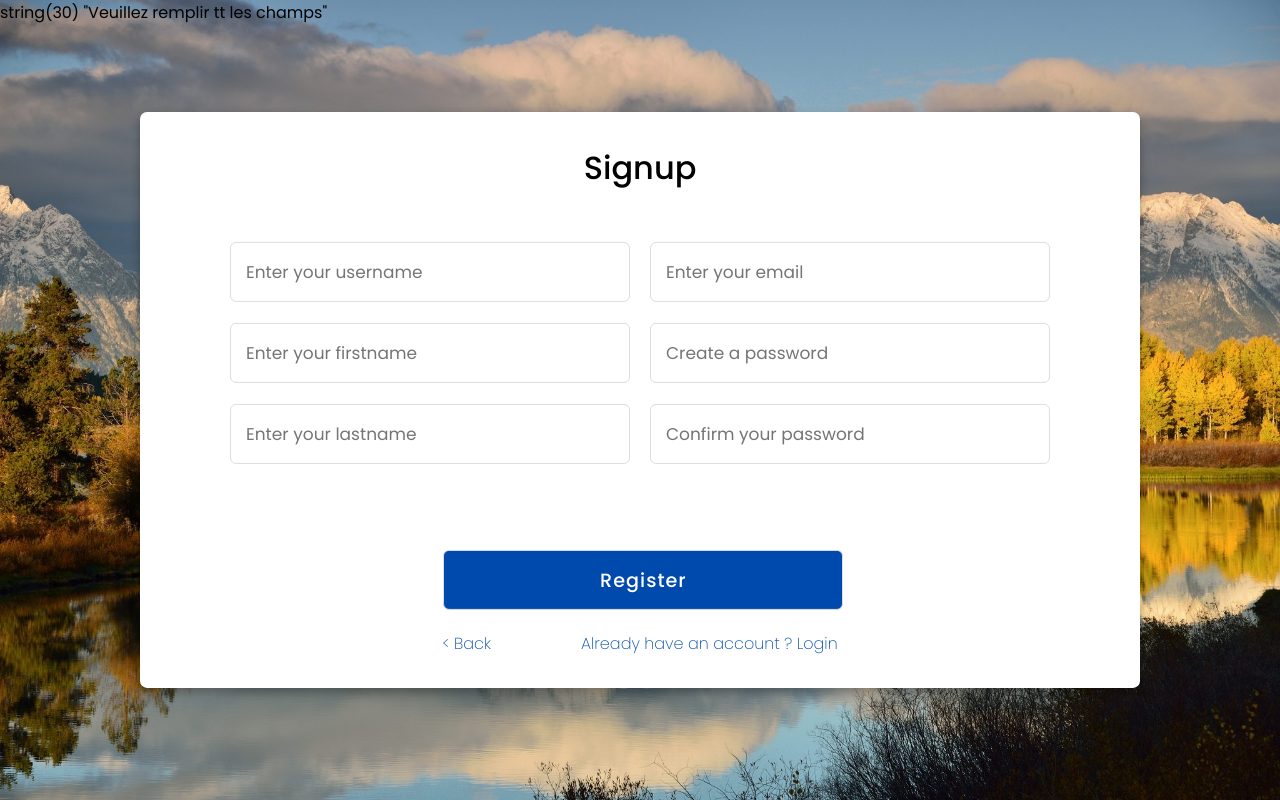
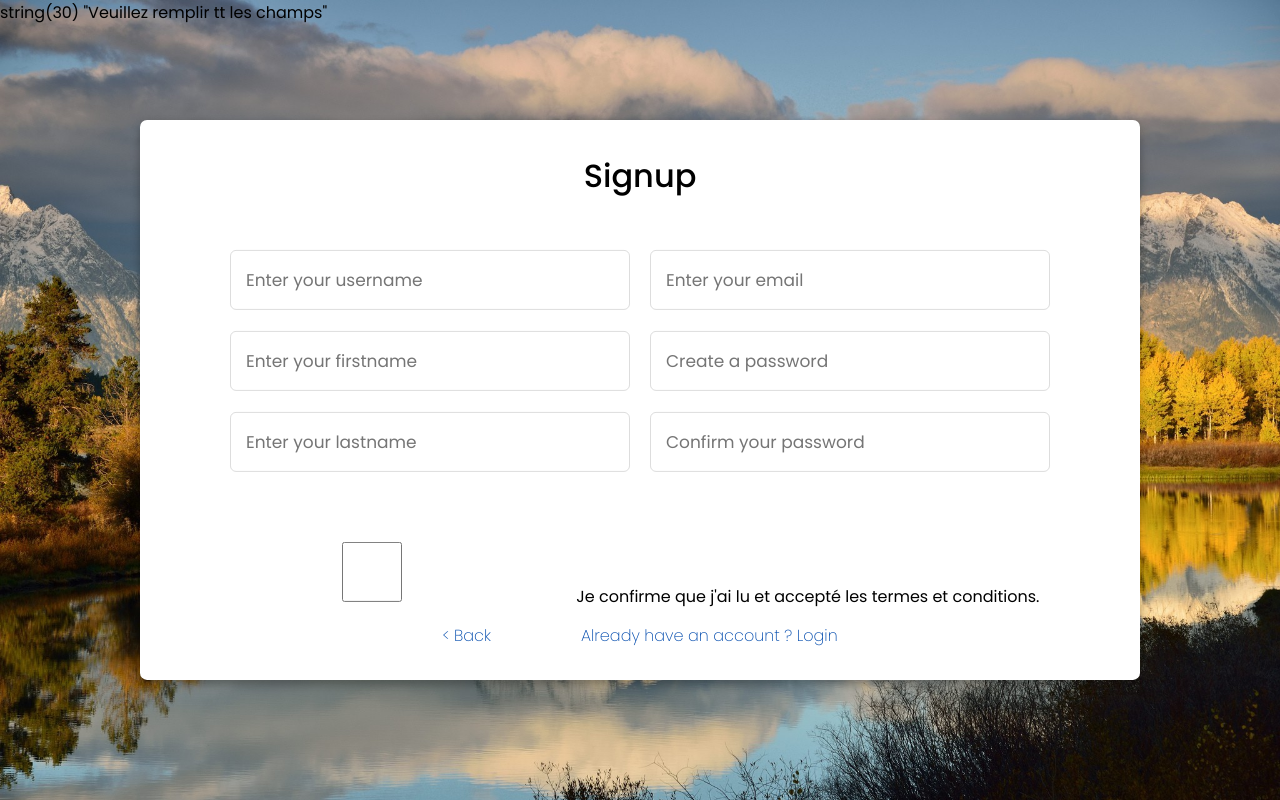
Before and after one commit to Mattlpt/supra-electronics, a PHP site: page /register in a window 1280 px wide. Run offline with PHP 8.4, Linux system fonts and the light colour scheme.

Commit message:
bouton caché

```diff
--- a/src/view/public/register.view.php
+++ b/src/view/public/register.view.php
@@ -16,13 +16,18 @@
                     <input type="password" placeholder="Confirm your password" name="confirm_password">
                 </div>
             </div>
-            <input type="submit" class="button" value="Register">
+            <p>
+                <input type="checkbox" id="myCheckbox" onchange="checkForm()" />
+                <label for="myCheckbox">Je confirme que j'ai lu et accepté les termes et conditions.</label>
+            </p>
+            <input type="submit" class="button" id="submitBtn" value="Register">
         </form>
         <div class="link">
             <a href="/supraelectronic" class="link">< Back</a>
             <a href="/login" class="link">Already have an account ? Login</a>
 
         </div>
+
 
 
     </div>
@@ -112,6 +117,7 @@
         cursor: pointer;
         transition: 0.4s;
         margin-left: 29%;
+        display: none;
     }
     .form input.button:hover{
         background: var(--primary-color);
@@ -153,3 +159,16 @@
     }
 
 </style>
+
+<script>
+    function checkForm() {
+        var checkBox = document.getElementById("myCheckbox");
+        var submitBtn = document.getElementById("submitBtn");
+
+        if (checkBox.checked) {
+            submitBtn.style.display = "block";
+        } else {
+            submitBtn.style.display = "none";
+        }
+    }
+</script>
```
